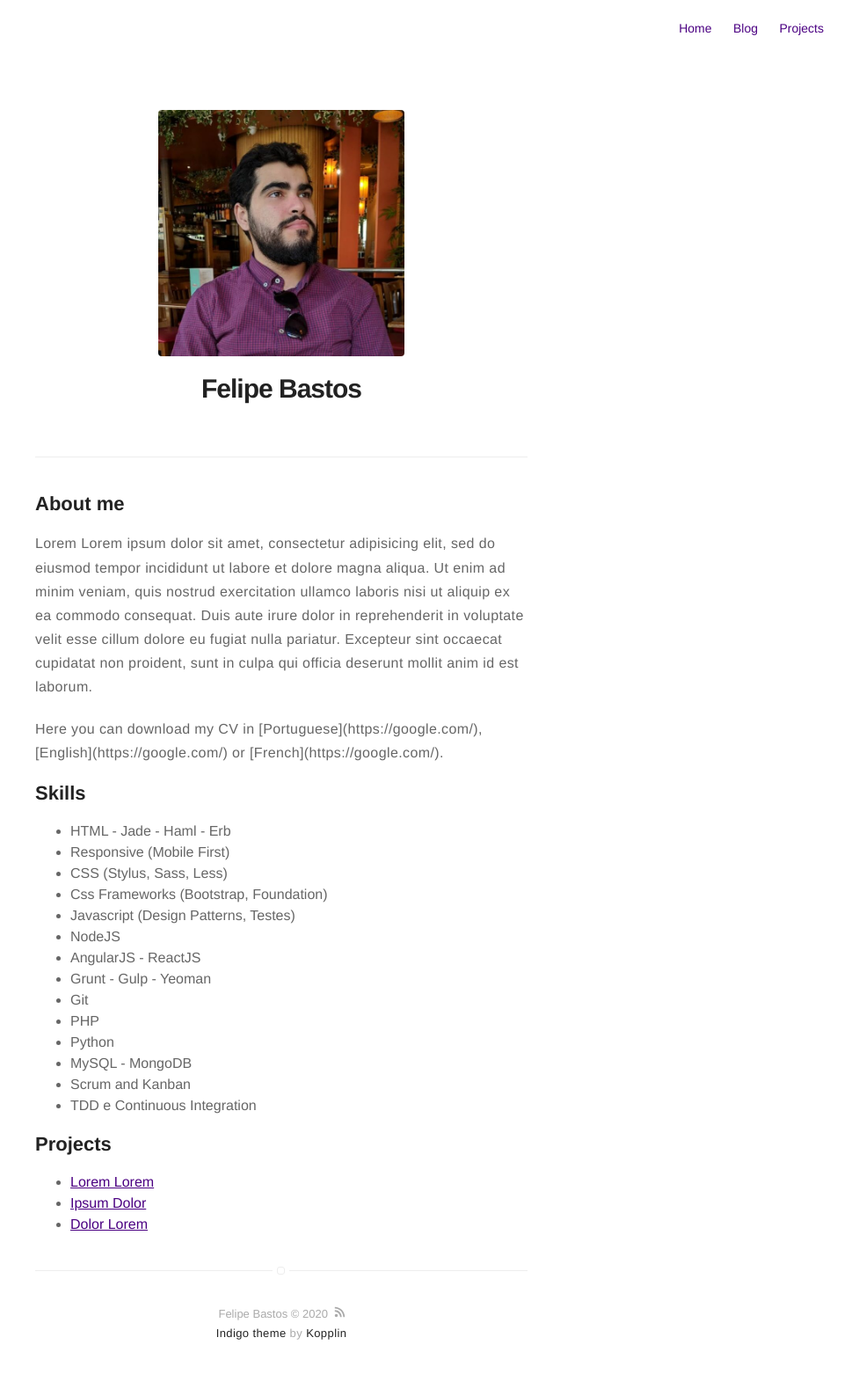
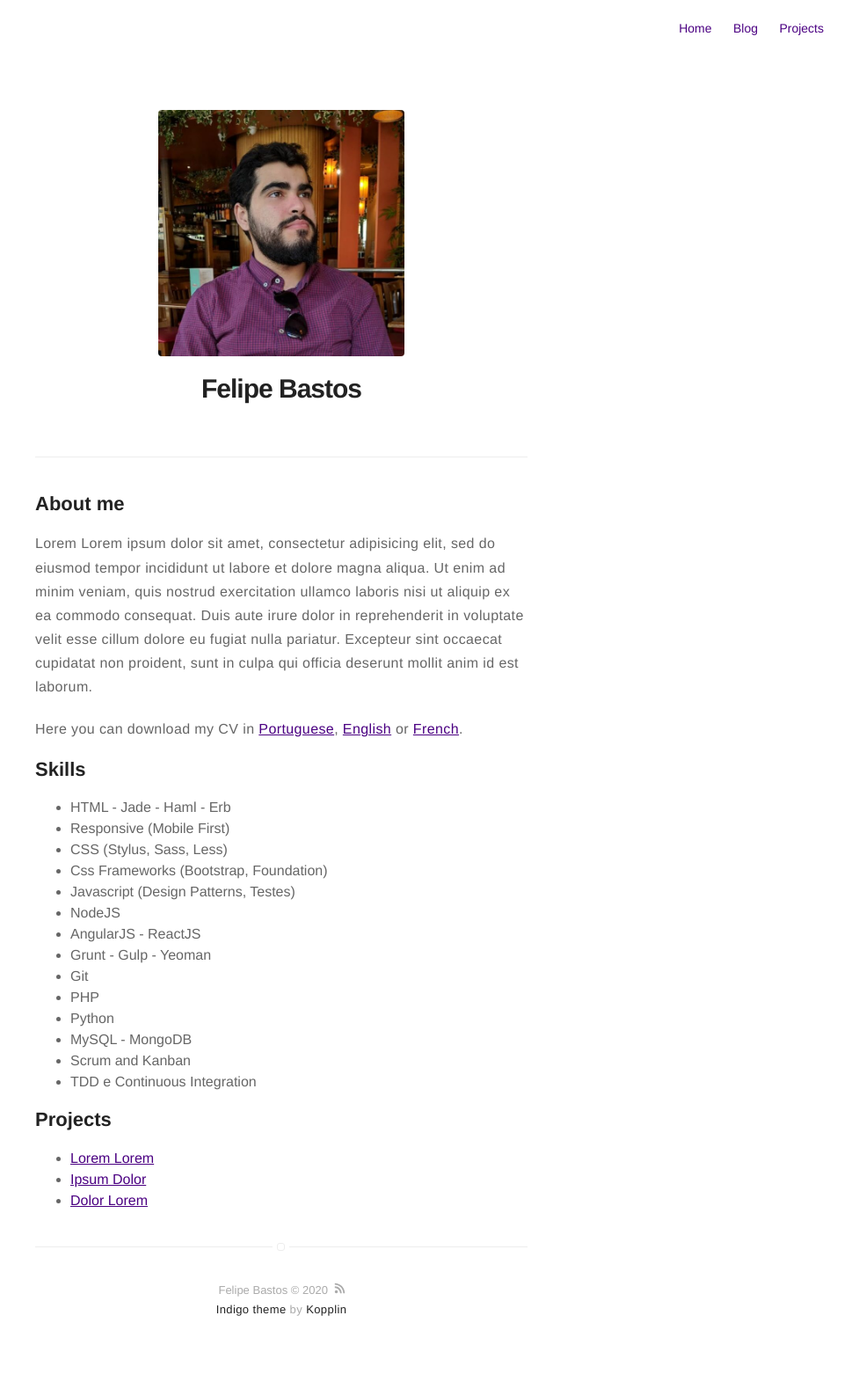
Before and after one commit to felipebastosb/felipebastosb.github.io, a Jekyll site: the page built from resume.md, in a window 1280 px wide. Shown: the whole page at 88% size, without its empty margins (320-1280 px from the left). Built offline with Jekyll 4.4.1, drawn with Linux system fonts in a browser that asks for light colours; after the commit the page ends 1560 px from its top, so only the background shows below that.

Commit message:
Update resume.md

```diff
--- a/resume.md
+++ b/resume.md
@@ -20,7 +20,7 @@ consequat. Duis aute irure dolor in reprehenderit in voluptate velit esse
 cillum dolore eu fugiat nulla pariatur. Excepteur sint occaecat cupidatat non
 proident, sunt in culpa qui officia deserunt mollit anim id est laborum.</p>
 
-<p>Here you can download my CV in [Portuguese](https://google.com/), [English](https://google.com/) or [French](https://google.com/).</p>
+Here you can download my CV in [Portuguese](https://google.com/), [English](https://google.com/) or [French](https://google.com/).
 
 <h2>Skills</h2>
 
```
